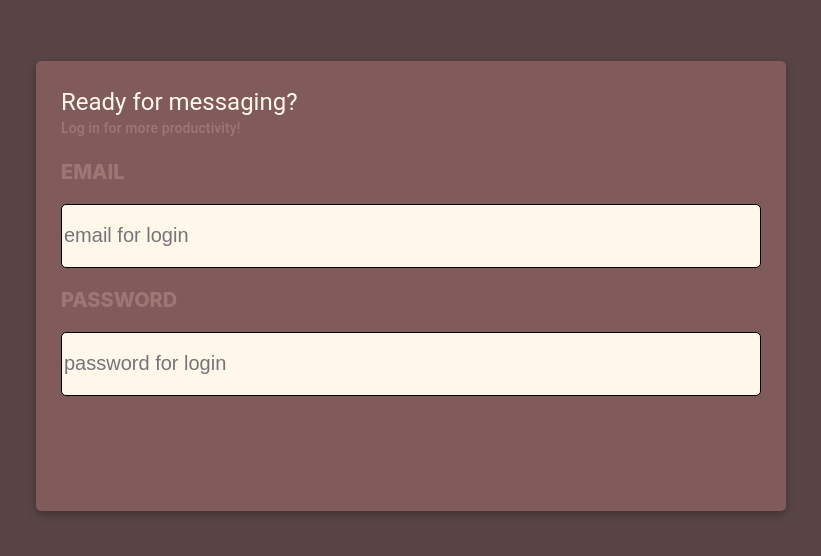
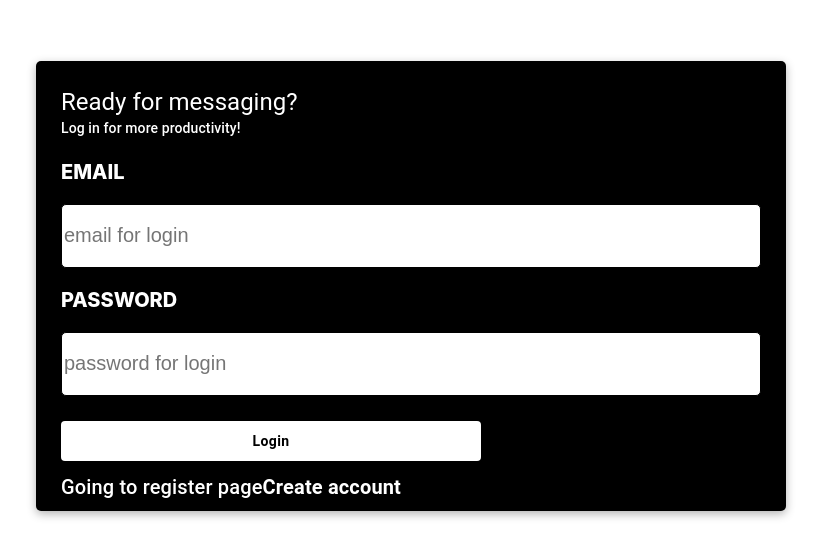
Before and after one commit to lingtzuyu/o-chat-hub, a React (Create React App) app in the folder front-end/: page /login in a window 1280 px wide. Shown: the part 114-670 px from the top of the page, without its empty margins (229-1050 px from the left). Built offline with nearby package versions, Linux system fonts and the light colour scheme.

Commit message:
feat: add signup button in login page
useNavigate to redirect to signup page in login page

```diff
--- a/front-end/src/authPages/LoginPage/LoginPage.js
+++ b/front-end/src/authPages/LoginPage/LoginPage.js
@@ -2,11 +2,17 @@ import React, { useState } from 'react';
 import LoginArea from '../../shared/components/LoginArea';
 import LoginPageHeader from './LoginPageHeader';
 import LoginInput from './LoginInput';
+import LoginPageButton from './LoginPageButton';
 
 const LoginPage = () => {
   // 設定state & hook
   const [mail, setMail] = useState('');
   const [password, setPassword] = useState('');
+  // 丟東西進來都要設定他的狀態
+  const [validInput, setValidInput] = useState(false);
+  const checkLogin = () => {
+    console.log('login');
+  };
 
   // 在上方import component進來後
   // 所有loginArea (看回去loginArea.js)內的東西都會apply loginArea.js內的該區域
@@ -22,6 +28,7 @@ const LoginPage = () => {
         password={password}
         setPassword={setPassword}
       />
+      <LoginPageButton validInput={validInput} checkLogin={checkLogin} />
     </LoginArea>
   );
 };
--- /dev/null
+++ b/front-end/src/authPages/LoginPage/LoginPageButton.js
@@ -0,0 +1,35 @@
+import React from 'react';
+import MainButton from '../../shared/components/MainButton';
+import RedirectPopInfo from '../../shared/components/RedirectPopInfo';
+// useHistory can't use in v6
+import { useNavigate } from 'react-router-dom';
+
+const LoginPageButton = (checkLogin, validInput) => {
+  const forwardTo = useNavigate();
+  const forwardToRegister = () => {
+    forwardTo('/signup');
+  };
+
+  return (
+    <>
+      <div>
+        <MainButton
+          // 輸入這邊的客製化訊息來製造按鈕
+          buttonName="Login"
+          customStyles={{ marginTop: '25px', width: '60%' }}
+          // 如果輸入格式不符合，則disable
+          onClick={checkLogin}
+          disable={!validInput}
+        />
+      </div>
+      <RedirectPopInfo
+        content="Going to register page"
+        redirectInfo="Create account"
+        handleRedirect={forwardToRegister}
+        customStyles={{ marginTop: '10px' }}
+      />
+    </>
+  );
+};
+
+export default LoginPageButton;
--- a/front-end/src/authPages/LoginPage/LoginPageHeader.js
+++ b/front-end/src/authPages/LoginPage/LoginPageHeader.js
@@ -5,10 +5,10 @@ const LoginPageHeader = () => {
   return (
     <>
       {/* typography用來處理文字 ，注意看variant就可以用來賦予它是h1 h2...etc.*/}
-      <Typography variant="h5" sx={{ color: '#FFF8EA' }}>
+      <Typography variant="h5" sx={{ color: 'white' }}>
         Ready for messaging?
       </Typography>
-      <Typography variant="subtitle2" sx={{ color: '#9E7676' }}>
+      <Typography variant="subtitle2" sx={{ color: 'white' }}>
         Log in for more productivity!
       </Typography>
     </>
--- a/front-end/src/shared/components/InputField.js
+++ b/front-end/src/shared/components/InputField.js
@@ -11,7 +11,7 @@ const InputWrapper = styled('div')({
 });
 
 const FieldName = styled('p')({
-  color: '#9E7676',
+  color: 'white',
   textTransform: 'uppercase',
   fontWeight: '800',
   fontSize: '20px',
@@ -23,8 +23,8 @@ const Input = styled('input')({
   height: '60px',
   border: '1px solid black',
   borderRadius: '5px',
-  color: '#815B5B',
-  background: '#FFF8EA',
+  color: 'white',
+  background: 'white',
   margin: 0,
   padding: '0, 6px',
 });
--- a/front-end/src/shared/components/LoginArea.js
+++ b/front-end/src/shared/components/LoginArea.js
@@ -11,7 +11,7 @@ const BoxWrapper = styled('div')({
   display: 'flex',
   alignItems: 'center',
   justifyContent: 'center',
-  background: '#594545',
+  background: 'white',
 });
 
 // return上面這個我們建立出來的boxwrapper
@@ -25,7 +25,7 @@ const loginArea = (props) => {
         sx={{
           width: 700,
           height: 400,
-          bgcolor: '#815B5B',
+          bgcolor: 'black',
           borderRadius: '5px',
           boxShadow: '0 3px 10px 0 rgb(0 0 0 / 30%)',
           display: 'flex',
--- /dev/null
+++ b/front-end/src/shared/components/MainButton.js
@@ -0,0 +1,28 @@
+import React from 'react';
+
+import Button from '@mui/material/Button';
+
+const MainButton = ({ buttonName, customStyles, disable, onClick }) => {
+  return (
+    <Button
+      variant="contained"
+      sx={{
+        bgcolor: 'white',
+        color: 'black',
+        textTransform: 'none',
+        fortSize: '12px',
+        fontWeight: '600',
+        width: '100%',
+        height: '40px',
+      }}
+      // 如果想要輸入客製style來製造這個butoon
+      style={customStyles ? customStyles : {}}
+      disable={disable}
+      onClick={onClick}
+    >
+      {buttonName}
+    </Button>
+  );
+};
+
+export default MainButton;
--- /dev/null
+++ b/front-end/src/shared/components/RedirectPopInfo.js
@@ -0,0 +1,29 @@
+import { Typography } from '@mui/material';
+import React from 'react';
+import { styled } from '@mui/system';
+
+const RedirectInfo = styled('span')({
+  color: 'white',
+  fontWeight: '600',
+  cursor: 'pointer',
+});
+
+const RedirectPopInfo = ({
+  content,
+  redirectInfo,
+  customStyles,
+  handleRedirect,
+}) => {
+  return (
+    <Typography
+      sx={{ color: 'white' }}
+      style={customStyles ? customStyles : {}}
+      variant="h6"
+    >
+      {content}
+      <RedirectInfo onClick={handleRedirect}>{redirectInfo}</RedirectInfo>
+    </Typography>
+  );
+};
+
+export default RedirectPopInfo;
```
